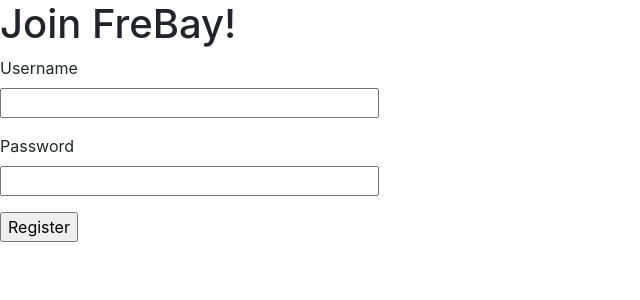
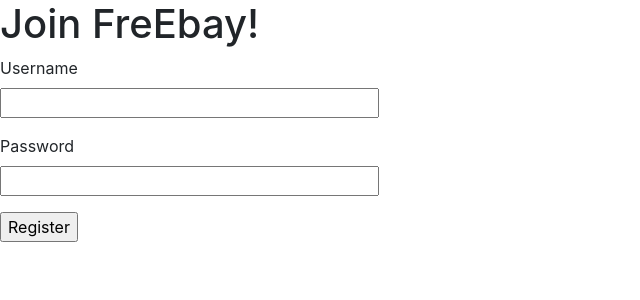
Before and after one commit to emmasandstorm/ebay_clone, a Flask app: page /signup in a window 1280 px wide. Shown: the part 70-370 px from the top of the page, without its empty margins (0-640 px from the left). Run offline with Flask 2, Linux system fonts and the light colour scheme; some libraries are stand-ins or nearby versions.

Commit message:
Update app/templates/signup.html
Co-authored-by: Evan Astle <starphys@gmail.com>

```diff
--- a/app/templates/signup.html
+++ b/app/templates/signup.html
@@ -1,6 +1,6 @@
 {% extends "base.html"%}
 {% block title %} Sign Up {% endblock %}
-{% block head %}<h1>Join FreBay!</h1>{% endblock %}
+{% block head %}<h1>Join FreEbay!</h1>{% endblock %}
 {% block content %}
     <form action="" method="POST">
         {{ form.hidden_tag() }}
```
